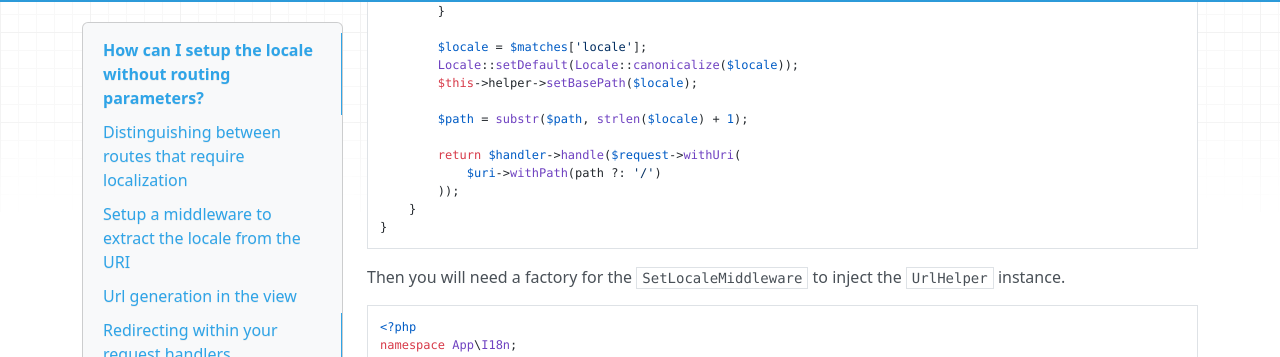
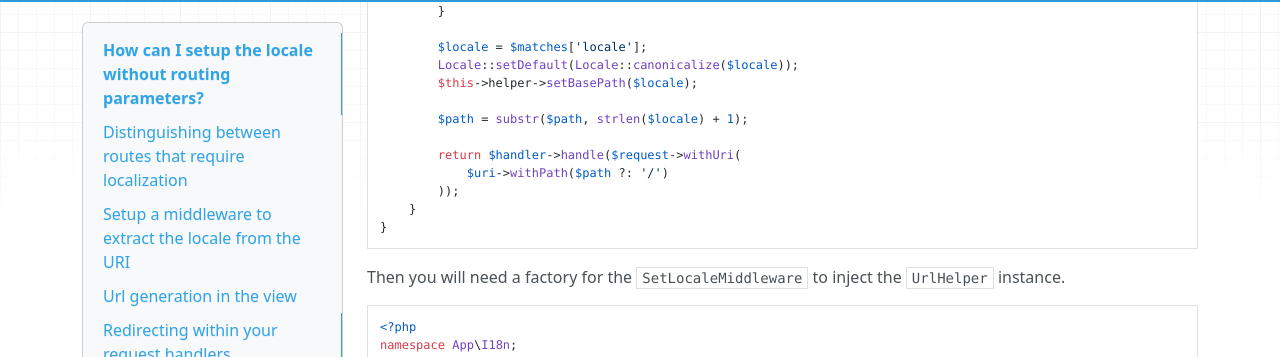
Before and after one commit to zendframework/zend-expressive, an MkDocs documentation site: the page built from docs/book/v3/cookbook/setting-locale-without-routing-parameter.md, in a window 1280 px wide and 900 px high, scrolled down 1313 px. Shown: the part 94-451 px from the top of the window. Built offline with MkDocs 1.6.1, drawn with Linux system fonts in a browser that asks for light colours; nearby versions of some CDN libraries; old or Windows-style settings are respelled for this version of MkDocs.

Commit message:
fix typo

```diff
--- a/docs/book/v3/cookbook/setting-locale-without-routing-parameter.md
+++ b/docs/book/v3/cookbook/setting-locale-without-routing-parameter.md
@@ -71,7 +71,7 @@ class SetLocaleMiddleware implements MiddlewareInterface
         $path = substr($path, strlen($locale) + 1);
 
         return $handler->handle($request->withUri(
-            $uri->withPath(path ?: '/')
+            $uri->withPath($path ?: '/')
         ));
     }
 }
```
